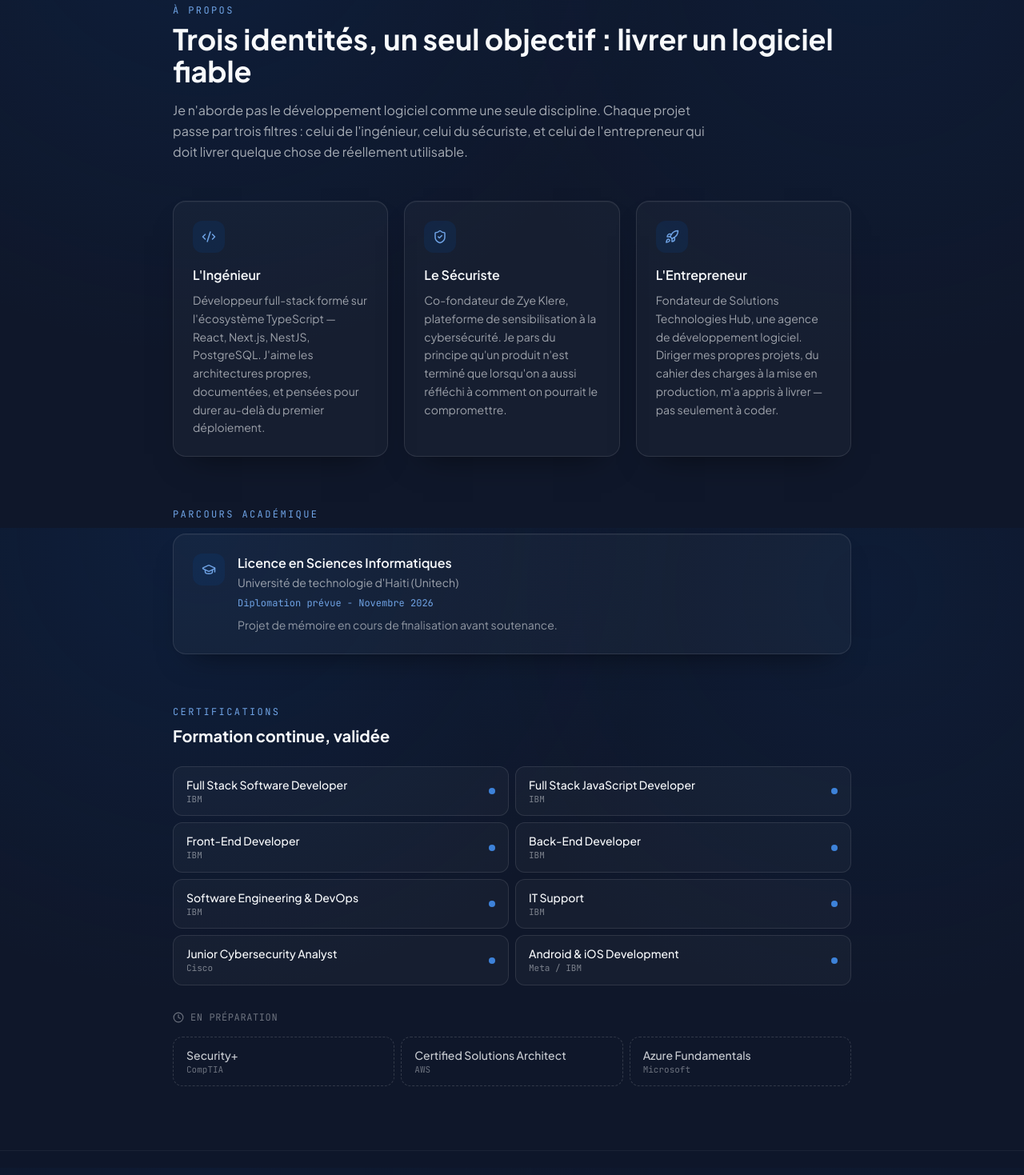
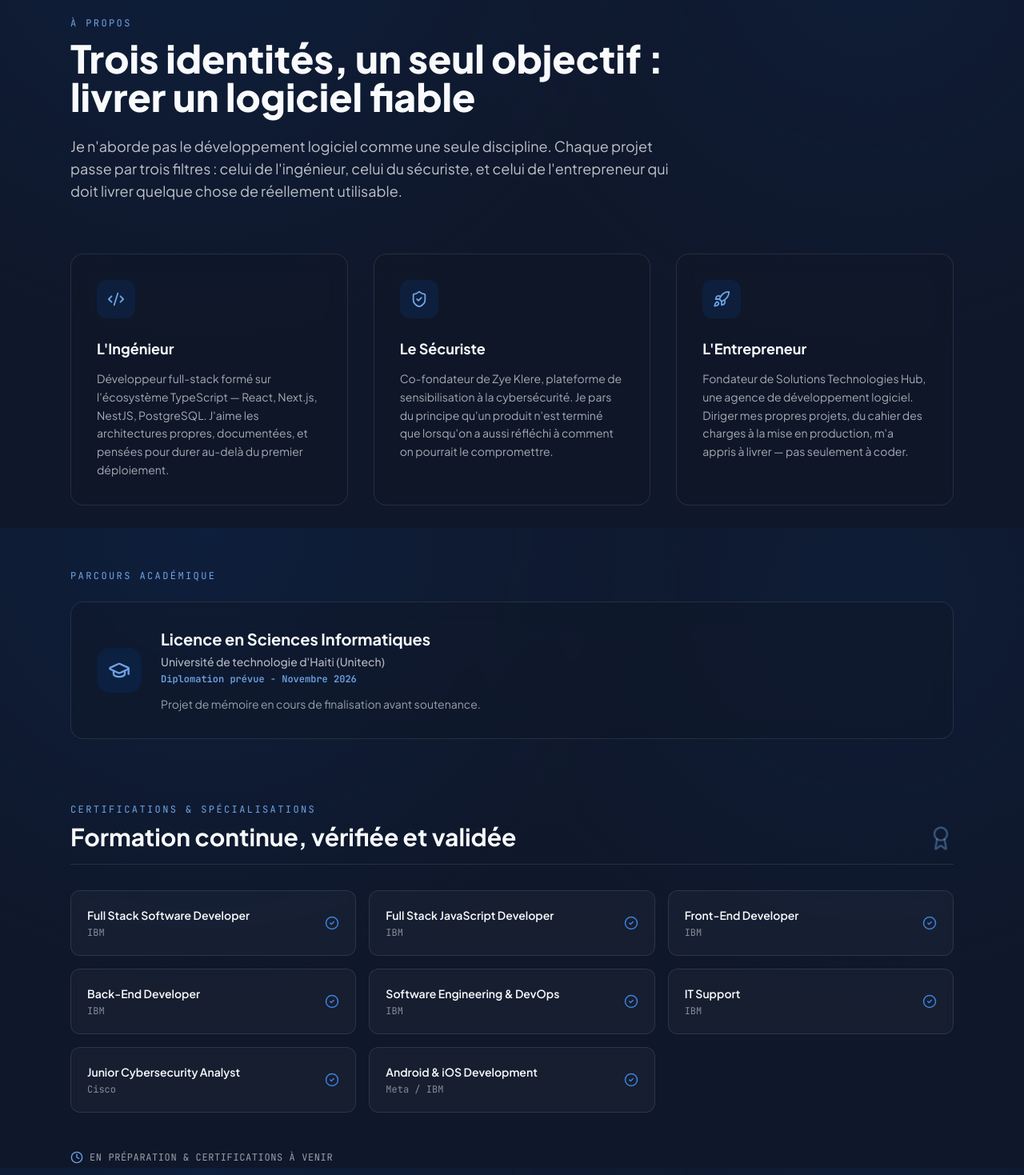
Before and after one commit to Feddy509/fednelCharite-portfolio, a Next.js app: page /about in a window 1280 px wide. Shown: the part 140-1609 px from the top of the page at 80% size. Built offline with nearby package versions, Linux system fonts and the light colour scheme.

Commit message:
correction de l'apparence des pages

```diff
--- a/app/about/page.tsx
+++ b/app/about/page.tsx
@@ -1,6 +1,6 @@
 "use client";
 
-import { GraduationCap, Code2, ShieldCheck, Rocket, Clock } from "lucide-react";
+import { GraduationCap, Code2, ShieldCheck, Rocket, Clock, Award, CheckCircle2 } from "lucide-react";
 import { certifications, portfolioData } from "@/data/portfolioData";
 import { useLanguage } from "@/app/context/LanguageContext";
 
@@ -25,9 +25,9 @@ export default function AboutPage() {
       subtitle:
         "Je n'aborde pas le développement logiciel comme une seule discipline. Chaque projet passe par trois filtres : celui de l'ingénieur, celui du sécuriste, et celui de l'entrepreneur qui doit livrer quelque chose de réellement utilisable.",
       academic: "Parcours académique",
-      certifications: "Certifications",
-      certSubtitle: "Formation continue, validée",
-      inProgress: "En préparation",
+      certifications: "Certifications & Spécialisations",
+      certSubtitle: "Formation continue, vérifiée et validée",
+      inProgress: "En préparation & Certifications à venir",
     },
     en: {
       badge: "About",
@@ -35,40 +35,47 @@ export default function AboutPage() {
       subtitle:
         "I don't approach software development as a single discipline. Every project goes through three filters: the engineer, the security practitioner, and the entrepreneur who needs to ship something truly usable.",
       academic: "Academic background",
-      certifications: "Certifications",
-      certSubtitle: "Continuous learning, verified",
-      inProgress: "In progress",
+      certifications: "Certifications & Specializations",
+      certSubtitle: "Continuous learning, verified & validated",
+      inProgress: "In progress & Upcoming certifications",
     },
   }[language];
 
   return (
-    <div className="mx-auto max-w-4xl px-6 py-16 sm:py-20">
+    <div className="mx-auto max-w-6xl px-6 py-16 sm:py-24">
+      {/* ---------------------------------------------------------------- */}
+      {/* En-tête de la page (Aérée & Synthétique)                          */}
+      {/* ---------------------------------------------------------------- */}
+      <div className="max-w-3xl">
         <p className="font-mono text-xs uppercase tracking-[0.2em] text-accent-300">
           {labels.badge}
         </p>
-      <h1 className="mt-2 font-sans text-3xl font-bold text-paper sm:text-4xl">
+        <h1 className="mt-3 font-sans text-3xl font-extrabold leading-tight text-paper sm:text-4xl lg:text-5xl">
           {labels.title}
         </h1>
-      <p className="mt-4 max-w-2xl font-sans text-base leading-relaxed text-paper/65">
+        <p className="mt-6 font-sans text-base leading-relaxed text-paper/75 sm:text-lg">
           {labels.subtitle}
         </p>
+      </div>
 
-      {/* Triple identity */}
-      <div className="mt-12 grid gap-5 sm:grid-cols-3">
+      {/* ---------------------------------------------------------------- */}
+      {/* Triple identité (Grille Moderne & Aérée)                         */}
+      {/* ---------------------------------------------------------------- */}
+      <div className="mt-16 grid gap-8 sm:grid-cols-3">
         {data.aboutIdentities.map((identity) => {
           const Icon = identityIcons[identity.key as keyof typeof identityIcons];
           return (
             <div
               key={identity.key}
-              className="rounded-2xl border border-white/10 bg-white/[0.03] p-6 shadow-card"
+              className="group relative rounded-2xl border border-white/10 bg-ink-surface/40 p-8 backdrop-blur-md transition-all duration-300 hover:-translate-y-1 hover:border-accent-500/40 hover:shadow-glow"
             >
-              <span className="flex h-10 w-10 items-center justify-center rounded-xl bg-accent-600/20 text-accent-300">
-                <Icon size={18} />
+              <span className="flex h-12 w-12 items-center justify-center rounded-xl bg-accent-600/20 text-accent-300 transition-transform duration-300 group-hover:scale-110">
+                <Icon size={22} />
               </span>
-              <h3 className="mt-4 font-sans text-base font-semibold text-paper">
+              <h3 className="mt-6 font-sans text-lg font-bold text-paper">
                 {identity.title}
               </h3>
-              <p className="mt-2 font-sans text-sm leading-relaxed text-paper/60">
+              <p className="mt-3 font-sans text-sm leading-relaxed text-paper/65">
                 {identity.description}
               </p>
             </div>
@@ -76,78 +83,93 @@ export default function AboutPage() {
         })}
       </div>
 
-      {/* Academic path */}
-      <div className="mt-16">
+      {/* ---------------------------------------------------------------- */}
+      {/* Parcours académique (Large Banner Card)                          */}
+      {/* ---------------------------------------------------------------- */}
+      <div className="mt-20">
         <p className="font-mono text-xs uppercase tracking-[0.2em] text-accent-300">
           {labels.academic}
         </p>
-        <div className="mt-4 flex items-start gap-4 rounded-2xl border border-white/10 bg-white/[0.03] p-6 shadow-card">
-          <span className="flex h-10 w-10 shrink-0 items-center justify-center rounded-xl bg-accent-600/20 text-accent-300">
-            <GraduationCap size={18} />
+
+        <div className="mt-6 flex flex-col items-start gap-6 rounded-2xl border border-white/10 bg-ink-surface/40 p-8 backdrop-blur-md sm:flex-row sm:items-center">
+          <span className="flex h-14 w-14 shrink-0 items-center justify-center rounded-2xl bg-accent-600/20 text-accent-300 shadow-inner">
+            <GraduationCap size={28} />
           </span>
-          <div>
-            <h3 className="font-sans text-base font-semibold text-paper">
+          <div className="space-y-1">
+            <h3 className="font-sans text-xl font-bold text-paper">
               {data.education.degree}
             </h3>
-            <p className="mt-0.5 font-sans text-sm text-paper/60">
+            <p className="font-sans text-sm font-medium text-paper/70">
               {data.education.school}
             </p>
-            <p className="mt-2 font-mono text-xs text-accent-300">
+            <p className="font-mono text-xs font-semibold text-accent-300">
               {data.education.status}
             </p>
-            <p className="mt-2 font-sans text-sm leading-relaxed text-paper/55">
+            <p className="pt-2 font-sans text-sm leading-relaxed text-paper/60">
               {data.education.note}
             </p>
           </div>
         </div>
       </div>
 
-      {/* Certifications */}
-      <div className="mt-16">
+      {/* ---------------------------------------------------------------- */}
+      {/* Certifications & Formations (Aérées)                              */}
+      {/* ---------------------------------------------------------------- */}
+      <div className="mt-20">
+        <div className="flex flex-wrap items-end justify-between gap-4 border-b border-white/10 pb-4">
+          <div>
             <p className="font-mono text-xs uppercase tracking-[0.2em] text-accent-300">
               {labels.certifications}
             </p>
-        <h2 className="mt-2 font-sans text-xl font-bold text-paper">
+            <h2 className="mt-2 font-sans text-2xl font-bold text-paper sm:text-3xl">
               {labels.certSubtitle}
             </h2>
+          </div>
+          <Award className="text-accent-300/40" size={32} />
+        </div>
 
-        <div className="mt-6 grid gap-2 sm:grid-cols-2">
+        {/* Certifications Complétées */}
+        <div className="mt-8 grid gap-4 sm:grid-cols-2 lg:grid-cols-3">
           {completed.map((cert) => (
             <div
               key={cert.name}
-              className="flex items-center justify-between rounded-xl border border-white/10 bg-white/[0.03] px-4 py-3"
+              className="group flex items-center justify-between rounded-xl border border-white/10 bg-white/[0.03] p-5 backdrop-blur-sm transition-all duration-300 hover:border-accent-500/30 hover:bg-white/[0.06]"
             >
-              <div>
-                <p className="font-sans text-sm font-medium text-paper">
+              <div className="space-y-1">
+                <p className="font-sans text-sm font-semibold text-paper group-hover:text-accent-300 transition-colors">
                   {cert.name}
                 </p>
-                <p className="font-mono text-[11px] text-paper/45">{cert.issuer}</p>
+                <p className="font-mono text-xs text-paper/50">{cert.issuer}</p>
               </div>
-              <span className="h-2 w-2 shrink-0 rounded-full bg-accent-400" />
+              <CheckCircle2 size={18} className="shrink-0 text-accent-400" />
             </div>
           ))}
         </div>
 
-        <div className="mt-8 flex items-center gap-2">
-          <Clock size={14} className="text-paper/40" />
-          <p className="font-mono text-xs uppercase tracking-wider text-paper/40">
+        {/* Certifications En Cours */}
+        <div className="mt-12">
+          <div className="flex items-center gap-2 text-paper/50">
+            <Clock size={16} className="text-accent-300" />
+            <p className="font-mono text-xs uppercase tracking-wider text-paper/60">
               {labels.inProgress}
             </p>
           </div>
-        <div className="mt-4 grid gap-2 sm:grid-cols-3">
+
+          <div className="mt-4 grid gap-4 sm:grid-cols-3">
             {inProgress.map((cert) => (
               <div
                 key={cert.name}
-              className="rounded-xl border border-dashed border-white/15 bg-transparent px-4 py-3"
+                className="rounded-xl border border-dashed border-white/20 bg-white/[0.01] p-5 transition hover:border-accent-400/40"
               >
-              <p className="font-sans text-sm font-medium text-paper/80">
+                <p className="font-sans text-sm font-medium text-paper/85">
                   {cert.name}
                 </p>
-              <p className="font-mono text-[11px] text-paper/40">{cert.issuer}</p>
+                <p className="mt-1 font-mono text-xs text-paper/40">{cert.issuer}</p>
               </div>
             ))}
           </div>
         </div>
       </div>
+    </div>
   );
 }
```
Also changed, not shown: app/contact/page.tsx (+47 -31 lines), app/page.tsx (+40 -33 lines), app/projects/page.tsx (+43 -25 lines). Lines whose indentation alone changed are shown as unchanged.
